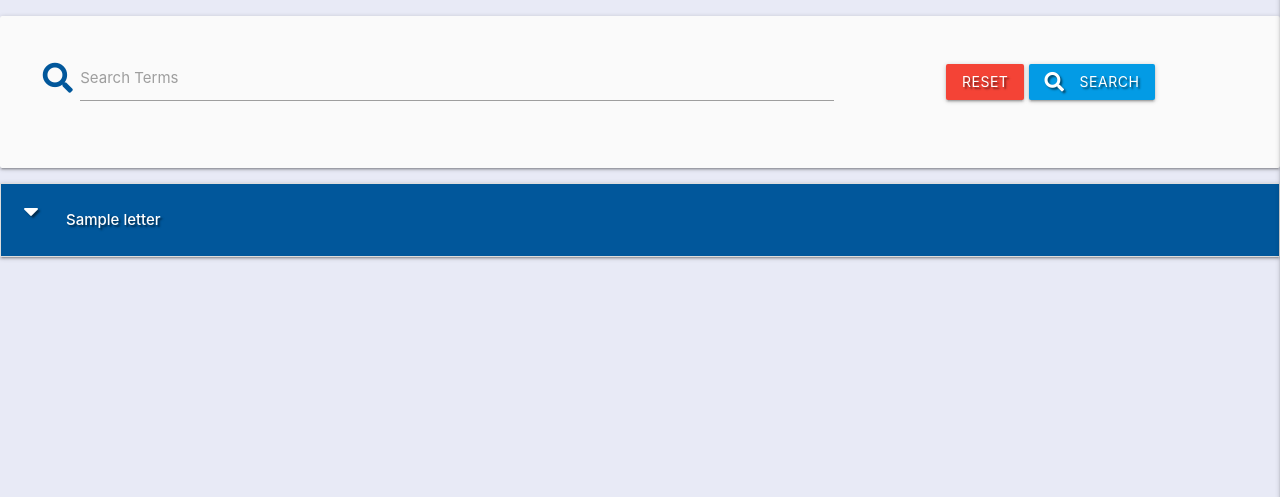
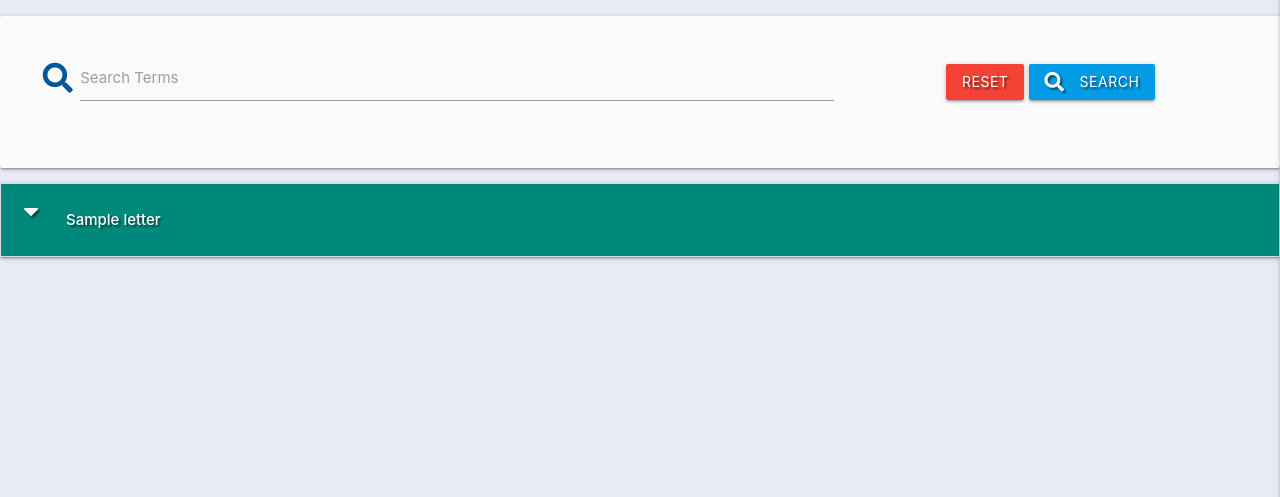
Before and after one commit to Code-Institute-Submissions/Milestone-Project-3-Roller-Coaster, a Flask app: page / in a window 1280 px wide. Shown: the part 203-700 px from the top of the page. Run offline with Flask 2, Linux system fonts and the light colour scheme; a database or web service that is not in the repository returns one stand-in record (values such as "Sample title"); some libraries are stand-ins or nearby versions.

Commit message:
Update collapsible-body

```diff
--- a/app.py
+++ b/app.py
@@ -23,7 +23,6 @@ mongo = PyMongo(app)
 def get_terms():
     terms = list(mongo.db.terms.find())
     return render_template("terms.html", terms=terms)
-
 
 
 @app.route("/search", methods=["GET", "POST"])
--- a/templates/terms.html
+++ b/templates/terms.html
@@ -24,7 +24,7 @@
     <ul class="collapsible">
             {% for term in terms %}
             <li>
-                <div class="collapsible-header white-text light-blue darken-4 text-shadow">
+                <div class="collapsible-header white-text teal darken-1 text-shadow">
                     <div class="col s3">
                         <i class="fas fa-caret-down"></i>
                         {% if session.user|lower == term.created_by|lower %}
```
